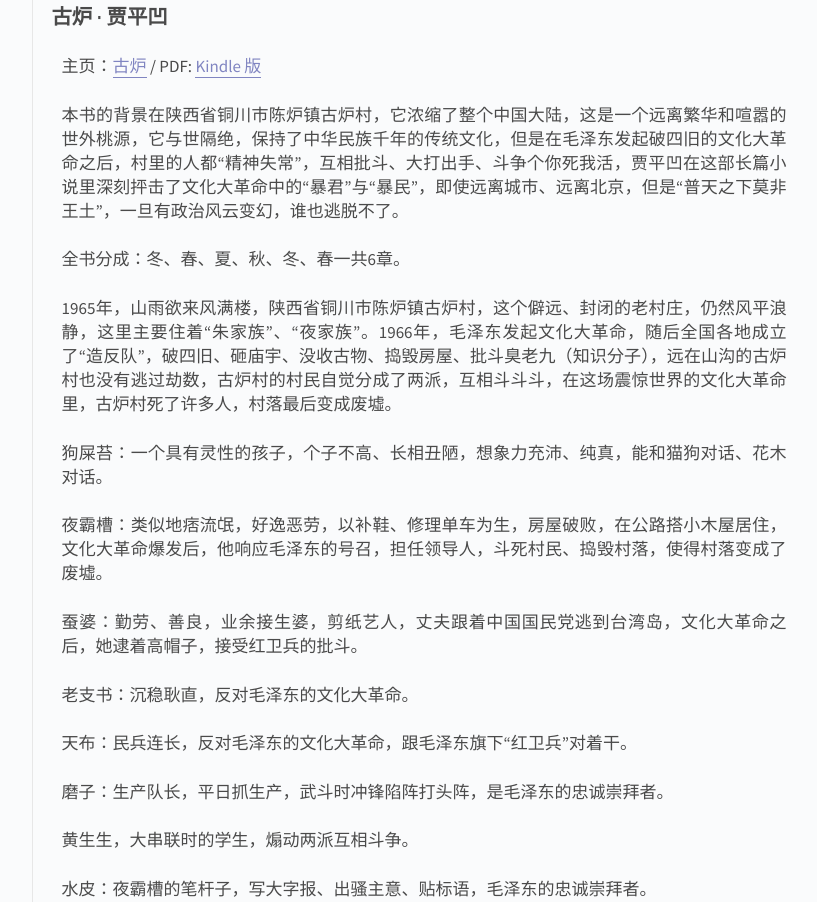
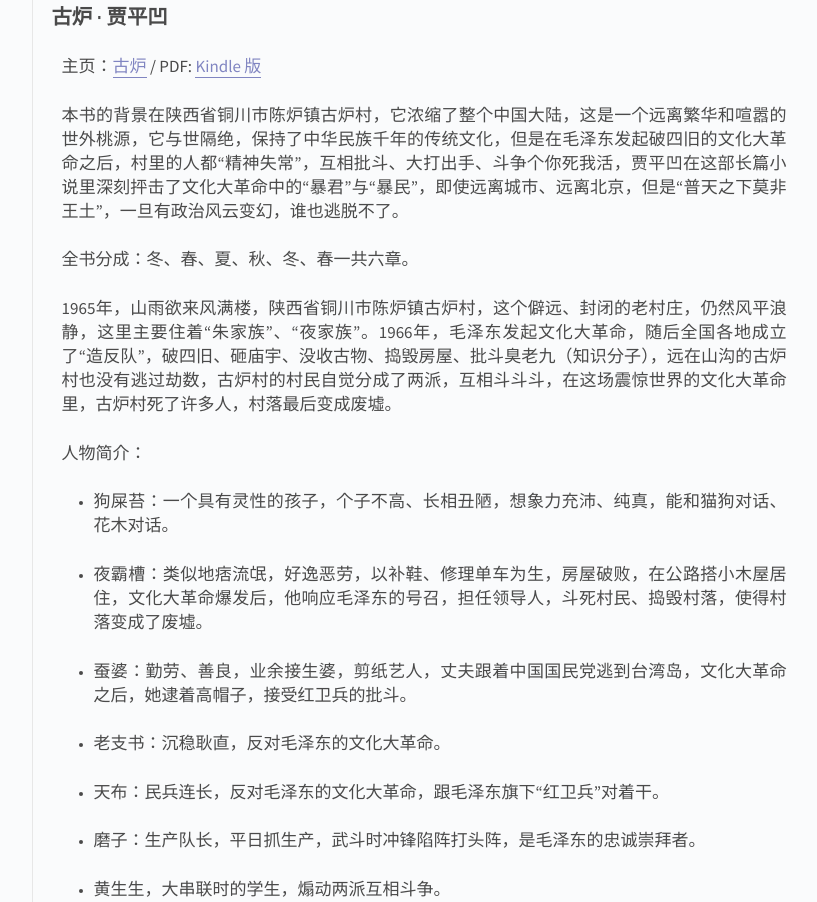
Before and after one commit to M-Mono/m-mono.github.io, a Jekyll site: the page built from _posts/2016-11-26-Gulu.md, in a window 1280 px wide, cut to the strip 438-1340 px from the top of the page. Shown: the whole strip, without its empty margins (326-1143 px from the left). Built offline with Jekyll 4.4.1, drawn with Linux system fonts in a browser that asks for light colours; Markdown is read by kramdown in place of the engine named in the settings.

```diff
--- a/_posts/2016-11-26-Gulu.md
+++ b/_posts/2016-11-26-Gulu.md
@@ -8,28 +8,30 @@
 
 ## 古炉 · 贾平凹
 
-主页：[古炉](https://github.com/M-Mono/The-First-Half-of-My-Life) / PDF: [Kindle 版](https://github.com/M-Mono/Gulu/raw/master/古炉%20·%20贾平凹%20(Kindle).pdf)
+主页：[古炉](https://github.com/M-Mono/Gulu) / PDF: [Kindle 版](https://github.com/M-Mono/Gulu/raw/master/古炉%20·%20贾平凹%20(Kindle).pdf)
 
 本书的背景在陕西省铜川市陈炉镇古炉村，它浓缩了整个中国大陆，这是一个远离繁华和喧嚣的世外桃源，它与世隔绝，保持了中华民族千年的传统文化，但是在毛泽东发起破四旧的文化大革命之后，村里的人都“精神失常”，互相批斗、大打出手、斗争个你死我活，贾平凹在这部长篇小说里深刻抨击了文化大革命中的“暴君”与“暴民”，即使远离城市、远离北京，但是“普天之下莫非王土”，一旦有政治风云变幻，谁也逃脱不了。
 
-全书分成：冬、春、夏、秋、冬、春一共6章。
+全书分成：冬、春、夏、秋、冬、春一共六章。
 
 1965年，山雨欲来风满楼，陕西省铜川市陈炉镇古炉村，这个僻远、封闭的老村庄，仍然风平浪静，这里主要住着“朱家族”、“夜家族”。1966年，毛泽东发起文化大革命，随后全国各地成立了“造反队”，破四旧、砸庙宇、没收古物、捣毁房屋、批斗臭老九（知识分子），远在山沟的古炉村也没有逃过劫数，古炉村的村民自觉分成了两派，互相斗斗斗，在这场震惊世界的文化大革命里，古炉村死了许多人，村落最后变成废墟。
 
-狗屎苔：一个具有灵性的孩子，个子不高、长相丑陋，想象力充沛、纯真，能和猫狗对话、花木对话。
 
-夜霸槽：类似地痞流氓，好逸恶劳，以补鞋、修理单车为生，房屋破败，在公路搭小木屋居住，文化大革命爆发后，他响应毛泽东的号召，担任领导人，斗死村民、捣毁村落，使得村落变成了废墟。
+人物简介：
+- 狗屎苔：一个具有灵性的孩子，个子不高、长相丑陋，想象力充沛、纯真，能和猫狗对话、花木对话。
 
-蚕婆：勤劳、善良，业余接生婆，剪纸艺人，丈夫跟着中国国民党逃到台湾岛，文化大革命之后，她逮着高帽子，接受红卫兵的批斗。
+- 夜霸槽：类似地痞流氓，好逸恶劳，以补鞋、修理单车为生，房屋破败，在公路搭小木屋居住，文化大革命爆发后，他响应毛泽东的号召，担任领导人，斗死村民、捣毁村落，使得村落变成了废墟。
 
-老支书：沉稳耿直，反对毛泽东的文化大革命。
+- 蚕婆：勤劳、善良，业余接生婆，剪纸艺人，丈夫跟着中国国民党逃到台湾岛，文化大革命之后，她逮着高帽子，接受红卫兵的批斗。
 
-天布：民兵连长，反对毛泽东的文化大革命，跟毛泽东旗下“红卫兵”对着干。
+- 老支书：沉稳耿直，反对毛泽东的文化大革命。
 
-磨子：生产队长，平日抓生产，武斗时冲锋陷阵打头阵，是毛泽东的忠诚崇拜者。
+- 天布：民兵连长，反对毛泽东的文化大革命，跟毛泽东旗下“红卫兵”对着干。
 
-黄生生，大串联时的学生，煽动两派互相斗争。
+- 磨子：生产队长，平日抓生产，武斗时冲锋陷阵打头阵，是毛泽东的忠诚崇拜者。
 
-水皮：夜霸槽的笔杆子，写大字报、出骚主意、贴标语，毛泽东的忠诚崇拜者。
+- 黄生生，大串联时的学生，煽动两派互相斗争。
+
+- 水皮：夜霸槽的笔杆子，写大字报、出骚主意、贴标语，毛泽东的忠诚崇拜者。
 
 ![古炉](https://github.com/M-Mono/Gulu/raw/master/Title.jpg)
```
Also changed, not shown: _posts/2016-11-26-The-AWK-Programming-Language.md (+1 -1 lines).
